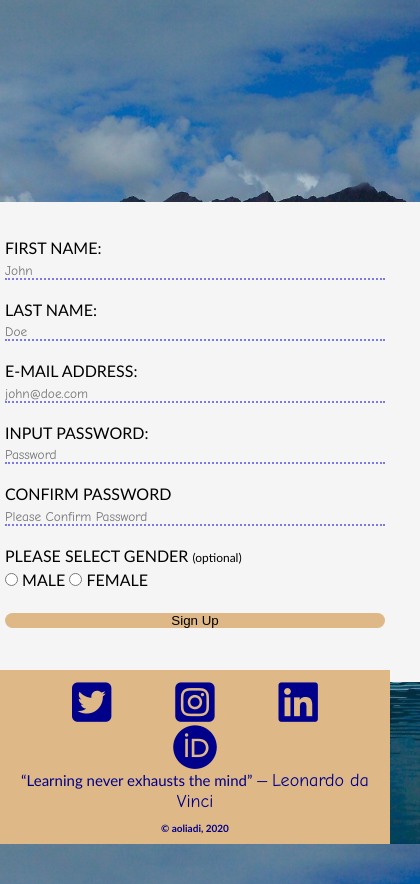
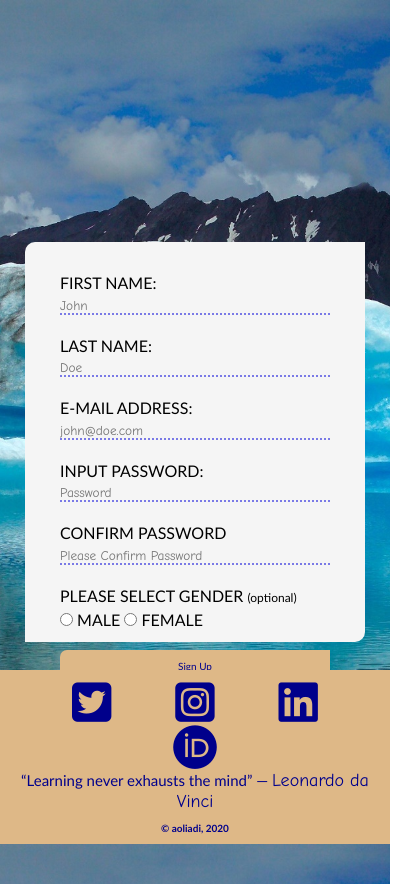
Before and after one commit to aoliadi/project1, a plain HTML site: page index.html in a window 390 px wide. Shown: the whole page, 420 px wide, since content can reach past the window. Drawn offline with Linux system fonts and the light colour scheme; a web font is replaced by a local one.

Commit message:
Update style.css
I updated some div positioning

```diff
--- a/style.css
+++ b/style.css
@@ -40,7 +40,6 @@ body {
     align-content:center;
     font-family:"Trebuchet MS", Helvetica, sans-serif;
     color:white;
-    min-height:100vh;
 }
 
 div.bg {
@@ -50,12 +49,18 @@ div.bg {
             box-sizing:border-box;
             width:450px;
             height:480px;
+    line-height: 20px;
+            background-color:whitesmoke;
+            color:black;
+    border-radius:10px 0;
+        }
+
+div.bg2 {
             position:absolute;
             top:50%;
             left:50%;
             transform: translate(-50%, -50%);
-            background-color:whitesmoke;
-            color:black;
+
         }
 
 .caps, div.bg {
@@ -63,10 +68,8 @@ div.bg {
         }
 
 .caps {
-            background-color:burlywood;
-            text-align:center;
-
-
+        text-align:center;
+        margin-top: 50px;
 }
 
 
@@ -96,18 +99,21 @@ div.bg {
         }
 
           form input[type="submit"] {
-            padding:8;
+            padding:15px;
             margin:0;
             border:none;
             outline:none;
-            border-radius:10px;
+            border-radius:10px 0;
             background:burlywood;
             width:100%;
+            font-family:"Trebuchet MS", Helvetica, sans-serif;
+            font-size:15px;
+            color: darkblue;
             cursor:pointer;
         }
 
         form input[type="submit"]:hover {
-            background-color:white;
+            color:#080043;
         }
 
 /*        optional gender*/
@@ -118,8 +124,6 @@ div.bg {
 /*        optional gender*/
 
 /*form styling ends*/
-
-
 
 /*        footer styling begins*/
 
@@ -167,3 +171,20 @@ footer ul li a:hover {
             color:ghostwhite;
         }
 /*        footer styling ends*/
+
+@media(max-width:500px){
+    div.bg {
+            width:340px;
+            height:400px;
+            padding:30px 35px;
+
+        }
+
+    form input[type="submit"] {
+            font-size:10px;
+        padding:10px;             border-radius:7px 0;
+
+        }
+
+
+        }
```
